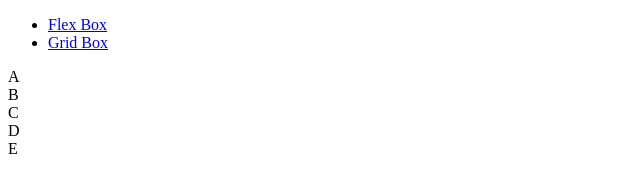
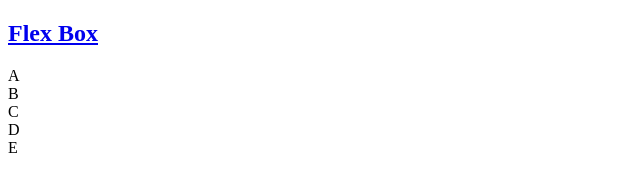
Before and after one commit to GiftCode27/CSS-FLEX-GRID-LAYOUT-ZURI-TASK, a plain HTML site: page grid.html in a window 1280 px wide. Shown: the whole page, without its empty margins (0-640 px from the left). Drawn offline with Linux system fonts and the light colour scheme.

Commit message:
I edited my navy bar

```diff
--- a/grid.html
+++ b/grid.html
@@ -7,14 +7,9 @@
     <link ref="stylesheet" href="style.css"/>
   </head>
   <body>
-<header>
-      <nav>
-        <ul>
-          <li><a href="index.html">Flex Box</a></li>
-          <li><a href="grid.html">Grid Box</a></li>
-        </ul>
-      </nav>
-    </header>
+    <h2>
+        <a href=index.html">Flex Box</a>
+    </h2>
     <main>
       <div class="item-a">A</div>
       <div class="item-b">B</div>
```
Also changed, not shown: index.html (+4 -9 lines).
